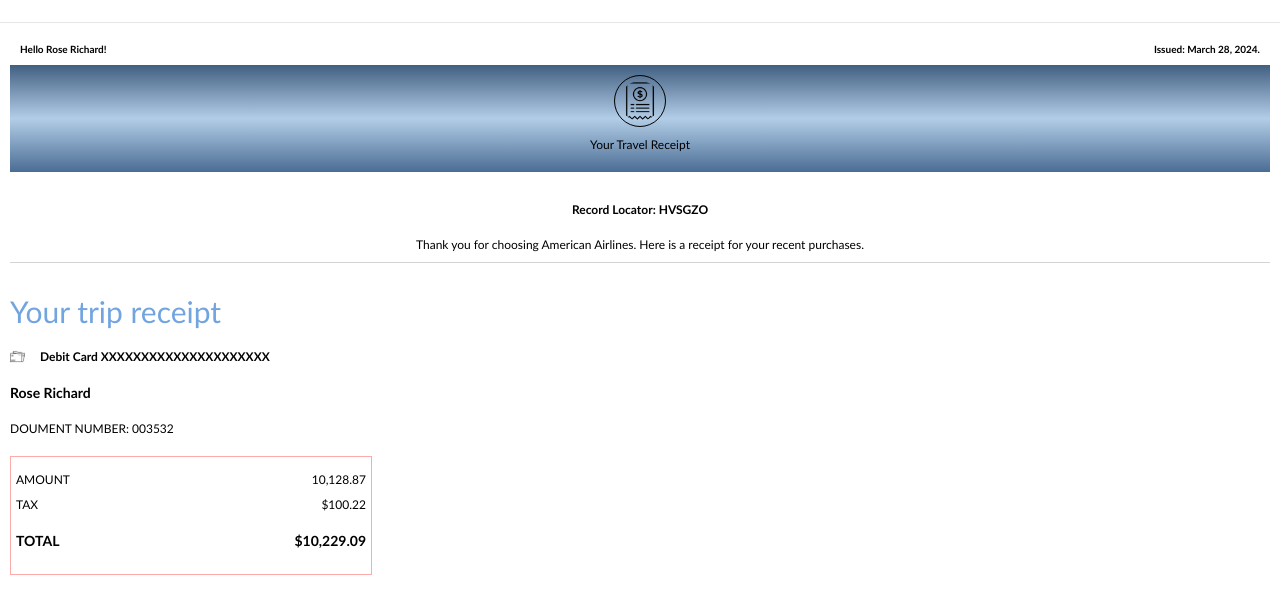
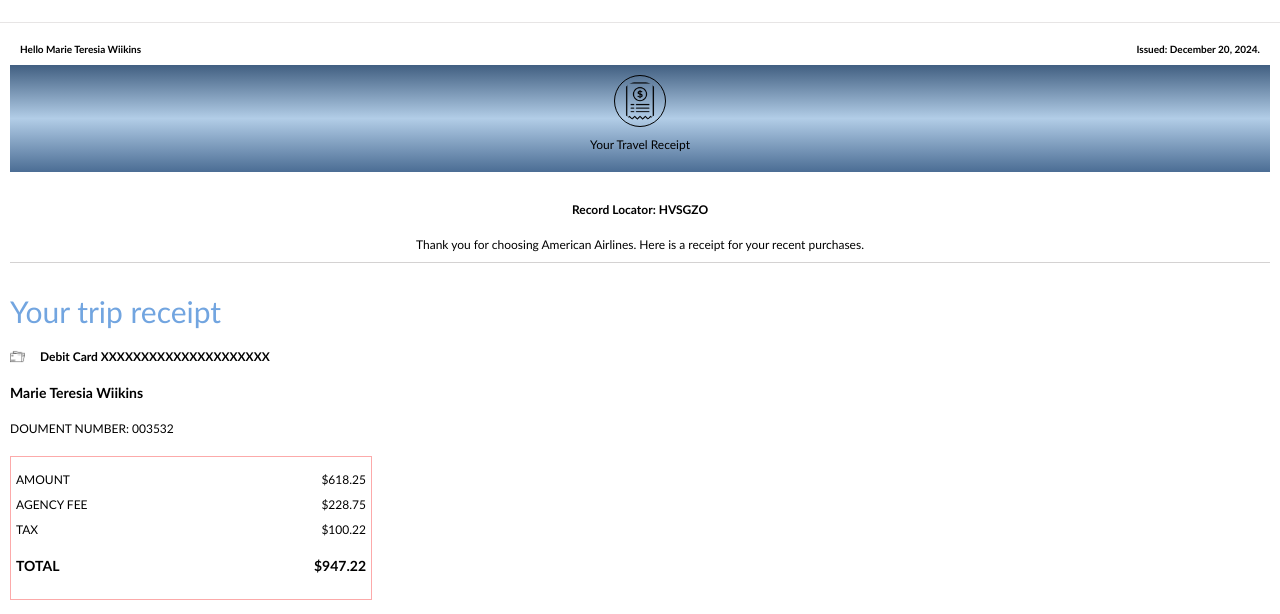
Before and after one commit to flight-track/flight, a plain HTML site: page receipt.html in a window 1280 px wide. Shown: the part 134-748 px from the top of the page. Drawn offline with Linux system fonts and the light colour scheme.

Commit message:
Update receipt.html

```diff
--- a/receipt.html
+++ b/receipt.html
@@ -15,8 +15,8 @@
     </header>
     <main>
         <div class="greeting-date">
-            <h5>Hello Rose Richard!</h5>
-            <h5>Issued: March 28, 2024.</h5>
+            <h5>Hello Marie Teresia Wiikins</h5>
+            <h5>Issued: December 20, 2024.</h5>
         </div>
         <div class="travel-receipt-header">
             <img src="/icons/bill.png" alt="">
@@ -29,20 +29,24 @@
         <div class="trip-receipt">
             <h2>Your trip receipt</h2>
             <h6><img src="/icons/debit-cards.png" alt="">Debit Card XXXXXXXXXXXXXXXXXXXXX</h6>
-            <h5>Rose Richard</h5>
+            <h5>Marie Teresia Wiikins</h5>
             <p>Doument Number: 003532</p>
             <table>
                 <tr>
                     <td>AMOUNT</td>
-                    <td>10,128.87</td>
+                    <td>$618.25</td>
                 </tr>
                 <tr>
+                    <td>AGENCY FEE</Td>
+                    <td>$228.75</td>
+                </tr>
+                 <tr>
                     <td>TAX</td>
                     <td>$100.22</td>
                 </tr>
                 <tr>
                     <td><h6>TOTAL</h6></td>
-                    <td><h6>$10,229.09</h6></td>
+                    <td><h6>$947.22</h6></td>
                 </tr>
             </table>
         </div>
```
